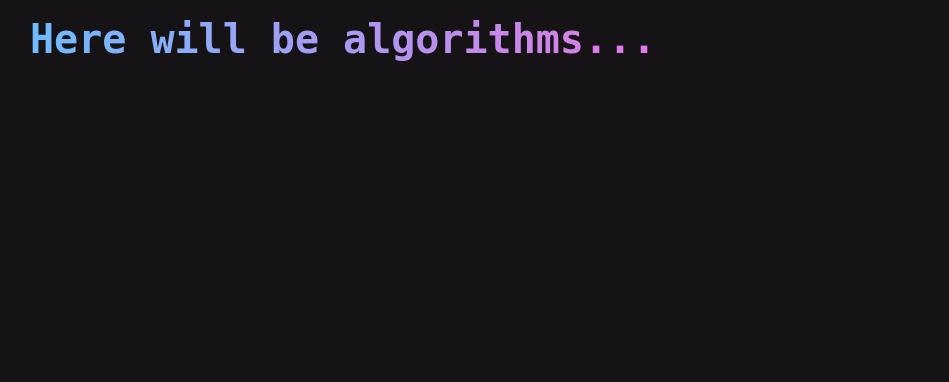
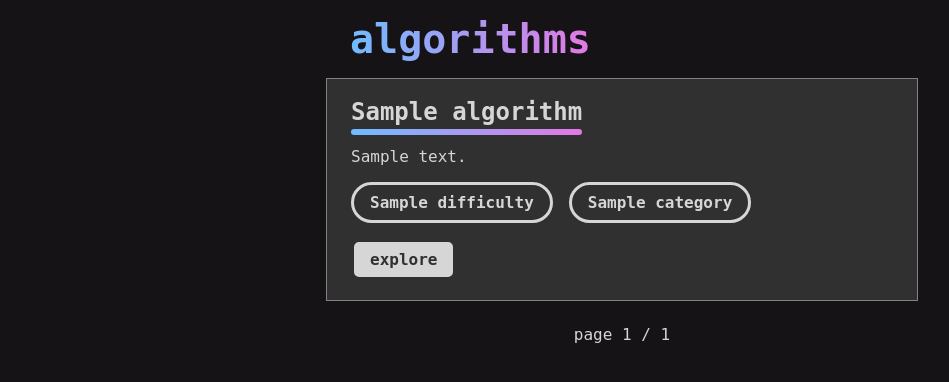
Before and after one commit to DragoNikaa/underAlgo, a Django app: template algorithms/templates/algorithms/algorithms.html in a window 1280 px wide. Shown: the part 72-454 px from the top of the page, without its empty margins (18-967 px from the left). Run offline with Django 5.2, Linux system fonts and the light colour scheme; the template is opened without the code that fills it: most values are stand-ins (such as "Sample title", 1, 10 or a date in 2020); data that the repository does not hold is empty.

Commit message:
feat: add paginated list of algorithms

```diff
--- a/algorithms/templates/algorithms/algorithms.html
+++ b/algorithms/templates/algorithms/algorithms.html
@@ -1,4 +1,18 @@
 {% extends "index.html" %}
+{% load static %}
+{% block styles %}
+<link rel="stylesheet" href="{% static 'algorithms/styles/main.css' %}">
+{% endblock styles %}
 {% block content %}
-<h1>Here will be algorithms...</h1>
+<div class="flex-column large-gap">
+	<div class="grid-three-columns large-gap">
+		<div></div>
+		<div>
+			<h1>algorithms</h1>
+			{% include "algorithms/list.html" %}
+		</div>
+		<div></div>
+	</div>
+	{% include "pagination.html"%}
+</div>
 {% endblock content %}
--- /dev/null
+++ b/algorithms/templates/algorithms/list.html
@@ -0,0 +1,14 @@
+<div class="grid-column large-gap">
+	{% for algorithm in page_obj %}
+	<div class="tile">
+		<a href="{% url 'visualization' algorithm.slugged_name %}">
+			<h2>{{ algorithm.name }}</h2>
+		</a>
+		<div class="flex-column medium-gap">
+			<p>{{ algorithm.short_description }}</p>
+			{% include "algorithms/details.html" %}
+			<a href="{% url 'visualization' algorithm.slugged_name %}" class="link-button">explore</a>
+		</div>
+	</div>
+	{% endfor %}
+</div>
--- a/static/styles/form.css
+++ b/static/styles/form.css
@@ -1,7 +1,17 @@
 :root {
-    --auth-active-color: #4c88bb;
+	--auth-active-color: #4c88bb;
 	--disabled-input-background: #a1a1a1;
 	--error-color: #eb0000;
+}
+
+a {
+	text-decoration: none;
+	color: inherit;
+}
+
+a *,
+label {
+	cursor: pointer;
 }
 
 input,
@@ -9,10 +19,6 @@ textarea,
 select,
 button {
 	font: inherit;
-}
-
-label {
-	cursor: pointer;
 }
 
 input[type="radio"] {
@@ -77,6 +83,7 @@ input[type="text"]:focus {
 }
 
 button,
+.link-button,
 .link {
 	--hover-color: var(--code-color);
 	position: relative;
@@ -88,7 +95,8 @@ button,
 	transition: all 0.25s ease;
 }
 
-button {
+button,
+.link-button {
 	width: fit-content;
 	color: var(--code-background);
 	background: var(--code-color);
@@ -98,13 +106,13 @@ button {
 
 .link {
 	display: flex;
-	text-decoration: none;
 	color: var(--code-color);
 	background: var(--code-background);
 	border-radius: 2em;
 }
 
 button::before,
+.link-button::before,
 .link::before {
 	content: "";
 	position: absolute;
@@ -115,7 +123,8 @@ button::before,
 	transition: all 0.5s ease;
 }
 
-button:hover {
+button:hover,
+.link-button:hover {
 	color: var(--code-color);
 	background: var(--code-background);
 }
@@ -125,6 +134,7 @@ button:hover {
 }
 
 button:hover:not(:disabled)::before,
+.link-button:hover::before,
 .link:hover::before {
 	left: 100%;
 	background: linear-gradient(120deg,
@@ -133,7 +143,8 @@ button:hover:not(:disabled)::before,
 			transparent);
 }
 
-button:not(:hover:not(:disabled))::before {
+button:not(:hover:not(:disabled))::before,
+.link-button:not(:hover)::before {
 	background: linear-gradient(120deg,
 			transparent,
 			var(--code-background),
@@ -141,12 +152,14 @@ button:not(:hover:not(:disabled))::before {
 }
 
 button:active,
+.link-button:active,
 .link:active {
 	color: var(--disabled-input-background);
 	transition: all 0.05s ease;
 }
 
-button:active {
+button:active,
+.link-button:active {
 	transform: scale(0.95);
 }
 
--- a/static/styles/main.css
+++ b/static/styles/main.css
@@ -96,17 +96,42 @@ p {
 	flex-direction: column;
 }
 
+.grid-column {
+	display: grid;
+}
+
 .grid-two-columns {
 	display: grid;
 	grid-template-columns: 1fr 1fr;
+}
+
+.grid-three-columns {
+	display: grid;
+	grid-template-columns: 1fr 2fr 1fr;
+}
+
+.flex-grow {
+	flex: 1;
 }
 
 .flex-wrap {
 	flex-wrap: wrap;
 }
 
+.nowrap {
+	white-space: nowrap;
+}
+
+.justify-content-right {
+	justify-content: right;
+}
+
 .align-items-center {
 	align-items: center;
+}
+
+.align-content-center {
+	align-content: center;
 }
 
 .small-gap {
--- a/static/styles/navbar.css
+++ b/static/styles/navbar.css
@@ -2,15 +2,6 @@ nav {
 	justify-content: space-between;
 	padding: 0.7em 3em;
 	border-bottom: 1px solid var(--line-number-color);
-}
-
-nav .logo {
-	cursor: pointer;
-}
-
-nav a {
-	text-decoration: none;
-	font-size: 1.2rem;
 }
 
 nav ul {
@@ -20,6 +11,7 @@ nav ul {
 }
 
 nav .link {
+	font-size: 1.2rem;
 	background: none;
 }
 
--- /dev/null
+++ b/templates/pagination.html
@@ -0,0 +1,38 @@
+{% load static %}
+<div class="flex-row large-gap">
+	<div class="flex-grow flex-row justify-content-right medium-gap">
+		{% if page_obj.has_previous %}
+		<a href="?page=1" class="link align-items-center small-gap">
+			<svg height="1em" viewBox="0 0 12 10">
+				<use href="{% static 'icons/icons.svg' %}#arrow-left"></use>
+				<use href="{% static 'icons/icons.svg' %}#arrow-left" x="6"></use>
+			</svg>
+			first
+		</a>
+		<a href="?page={{ page_obj.previous_page_number }}" class="link align-items-center small-gap">
+			<svg height="1em" viewBox="0 0 6 10">
+				<use href="{% static 'icons/icons.svg' %}#arrow-left"></use>
+			</svg>
+			previous
+		</a>
+		{% endif %}
+	</div>
+	<span class="nowrap align-content-center">page {{ page_obj.number }} / {{ page_obj.paginator.num_pages }}</span>
+	<div class="flex-grow flex-row medium-gap">
+		{% if page_obj.has_next %}
+		<a href="?page={{ page_obj.next_page_number }}" class="link align-items-center small-gap">
+			next
+			<svg height="1em" viewBox="0 0 6 10">
+				<use href="{% static 'icons/icons.svg' %}#arrow-right"></use>
+			</svg>
+		</a>
+		<a href="?page={{ page_obj.paginator.num_pages }}" class="link align-items-center small-gap">
+			last
+			<svg height="1em" viewBox="0 0 12 10">
+				<use href="{% static 'icons/icons.svg' %}#arrow-right"></use>
+				<use href="{% static 'icons/icons.svg' %}#arrow-right" x="6"></use>
+			</svg>
+		</a>
+		{% endif %}
+	</div>
+</div>
```
Also changed, not shown: algorithms/models.py (+17 -0 lines), algorithms/views.py (+8 -3 lines), static/icons/icons.svg (added).
